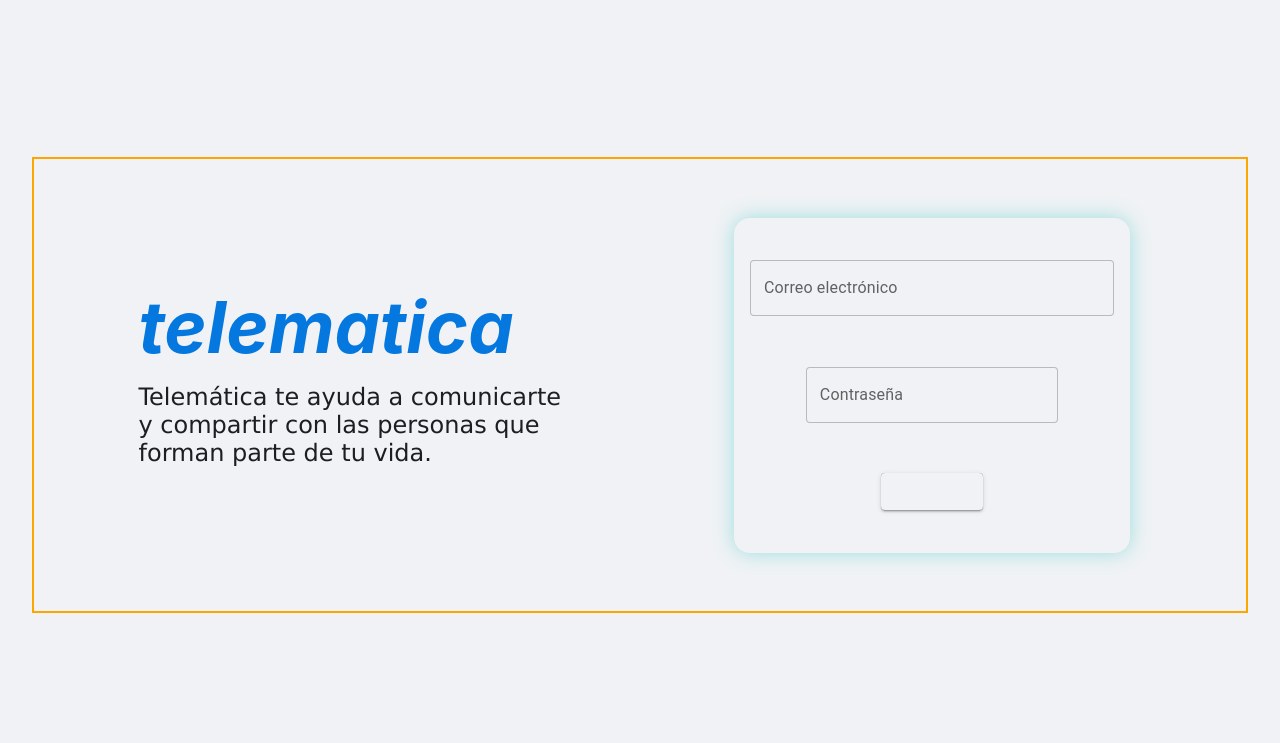
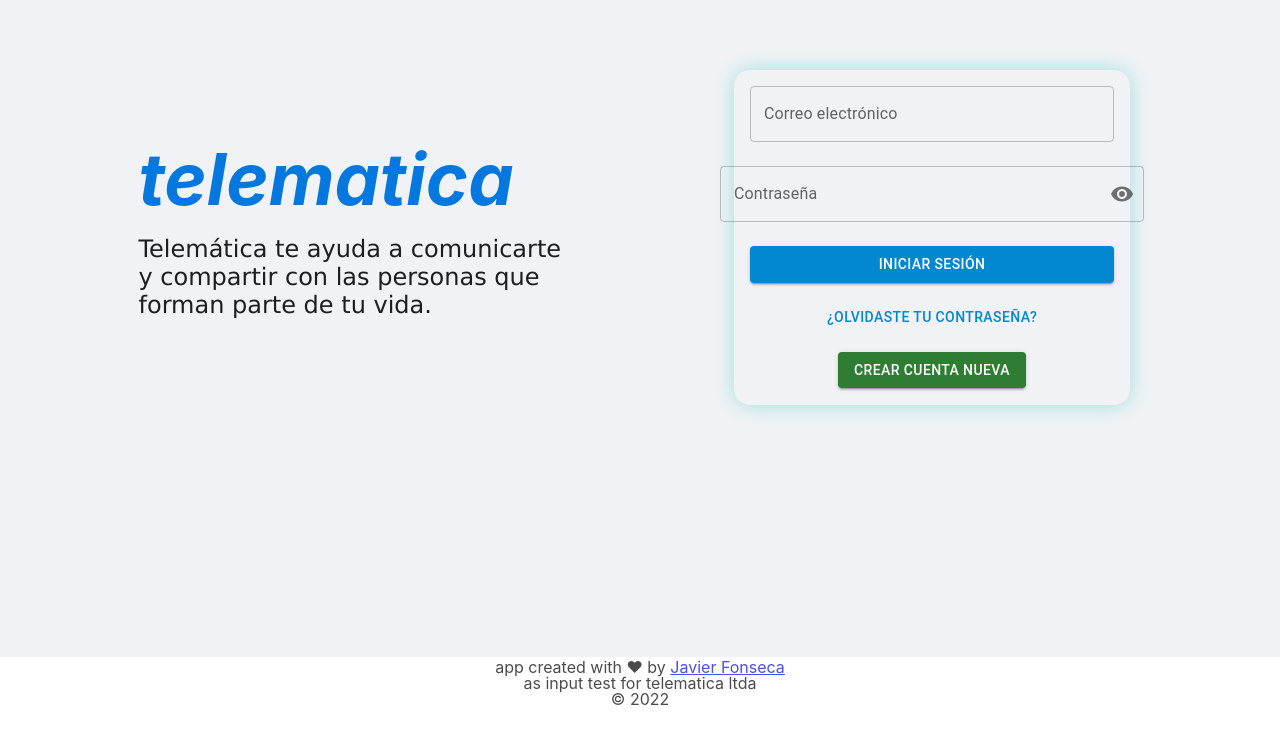
Before and after one commit to javierfonsi/social-network-telematica, a React (Create React App) app: page / in a window 1280 px wide. Shown: the part 143-886 px from the top of the page. After the commit the page ends 852 px from the top, so only its background shows below. Built offline with nearby package versions, Linux system fonts and the light colour scheme.

Commit message:
login views

```diff
--- a/src/App.js
+++ b/src/App.js
@@ -15,6 +15,7 @@ function App() {
         <Route element={<ProtectedRoutes/>}>
           <Route element={<HeaderLayout/>}>
             <Route path="/home" element={<Home/>}/>
+
           </Route>
         </Route>
       </Routes>
--- a/src/components/common/navbar/NavBar.jsx
+++ b/src/components/common/navbar/NavBar.jsx
@@ -1,9 +1,16 @@
 import React from 'react'
+import { Button} from '@mui/material';
 import './Navbar.css'
 
 const NavBar = () => {
   return (
     <div className='container-navbar'>
+      <div className="opt-req">
+        <Button variant="contained" color="secondary" type='on'>Mensajes</Button>
+        <Button variant="contained" color="info" type='submit'>Anuncios</Button>
+        <Button variant="contained" color="info" type='submit'>Ventas</Button>
+      </div>
+      <Button variant="contained" color="success" type='submit'>Mi perfil</Button>
     </div>
   )
 }
--- a/src/components/common/navbar/Navbar.css
+++ b/src/components/common/navbar/Navbar.css
@@ -1,6 +1,18 @@
 .container-navbar{
+    display: flex;
+    justify-content: space-between;
+    align-items: center;
     background-color: lightblue;
     width: 100%;
-    height: 50px;
-    border: solid 2px red;
+    height: 56px;
+    /*border: solid 2px red;*/
 }
+
+.opt-req{
+    width: 28%;
+    /*border: solid 2px red;*/
+    display: flex;
+    align-items: center;
+    height: 30px;
+    justify-content: space-evenly;
+}
--- /dev/null
+++ b/src/components/layaout/footerLayout/Footer.css
@@ -0,0 +1,13 @@
+.footer-main{
+    display: flex;
+    flex-direction: column;
+    align-items: center;
+    width: 100%;
+    opacity: 0.7;
+}
+
+p{
+    padding: 0%;
+    margin: 0%;
+    height: 16px;
+}
--- /dev/null
+++ b/src/components/layaout/footerLayout/Footer.jsx
@@ -0,0 +1,14 @@
+import React from 'react'
+import './Footer.css'
+
+const Footer = () => {
+  return (
+    <div className='footer-main'>
+        <p>app created with &hearts; by <a href={'https://portafolio-javierfonseca.netlify.app/'}>Javier Fonseca</a></p>
+        <p>as input test for telematica ltda </p>
+        <p>&copy; 2022</p>
+    </div>
+  )
+}
+
+export default Footer
--- a/src/components/pages/Home/Home.jsx
+++ b/src/components/pages/Home/Home.jsx
@@ -20,13 +20,12 @@ const Home = () => {
 
   return (
     <div>
-        <h1 className='title-home'>Home</h1>
+        <h2 className='title-home'>Home</h2>
         {
             menus.map(menu => (
                 <Card menu={menu} key={menu.id}/>
             ))
         }
-        <h2>Esto es el home</h2>
     </div>
   )
 }
--- a/src/components/pages/Login/Login.jsx
+++ b/src/components/pages/Login/Login.jsx
@@ -6,7 +6,9 @@ import axios from 'axios'
 import "./login.css"
 import { Button, FormControl, IconButton, InputAdornment, InputLabel, OutlinedInput, TextField } from '@mui/material';
 import { Visibility, VisibilityOff } from '@mui/icons-material';
+import Footer from '../../layaout/footerLayout/Footer';
 //import imagen from './tele.jpg'
+//import Footer from ".../layaout/";
 
 const Login = () => {
 
@@ -44,7 +46,8 @@ const Login = () => {
 
     }
 
-    const { handleSubmit, values, setFieldValue, errors } = useFormik({
+    //const { handleSubmit, values, setFieldValue, errors } = useFormik({
+    const { handleSubmit, values, setFieldValue } = useFormik({
       initialValues: getInitialValues(),
       validateOnChange: false,
       validateOnBlur: false,
@@ -54,15 +57,15 @@ const Login = () => {
     })
 
   return (
-    <header className='main'>
+    <div className='layaut'>
+      <section className='main'>
         <div className='main-card'>
           <div className='title'>
+            {/*<img className='logo' src={imagen} alt="" />*/}
+            {/*<h3>Iniciar sesión </h3>*/}
             <h1>telematica</h1>
-          {/*<img className='logo' src={imagen} alt="" />*/}
             <h2 className='slogan'>Telemática te ayuda a comunicarte y compartir con las personas que forman parte de tu vida.</h2>
-          {/*<h3>Iniciar sesión </h3>*/}
           </div>
-
           <form className='container-form' onSubmit={handleSubmit}>
 
           <TextField className='email-field'
@@ -75,7 +78,7 @@ const Login = () => {
               }}
             />
 
-        <FormControl sx={{ m: 1, width: '25ch' }} variant="outlined">
+          <FormControl sx={{ m: 1, width: '42ch' }} variant="outlined">
             <InputLabel htmlFor="outlined-adornment-password">Contraseña</InputLabel>
             <OutlinedInput
               id="outlined-adornment-password"
@@ -95,15 +98,17 @@ const Login = () => {
                   </IconButton>
                 </InputAdornment>
               }
-            label="ingrese su contraseña"
+              label="Contraseña"
             />
           </FormControl>
-
-          <Button variant="contained" color="success" type='submit'>Ingresar</Button>
-
+            <Button className='email-field' variant="contained" color="info" type='submit'>Iniciar sesión</Button>
+            <Button variant="text" color="info" >¿Olvidaste tu contraseña?</Button>
+            <Button variant="contained" color="success" type='submit'>Crear cuenta nueva</Button>
           </form>
         </div>
-    </header>
+      </section>
+      <Footer/>
+    </div>
   )
 }
 
--- a/src/components/pages/Login/login.css
+++ b/src/components/pages/Login/login.css
@@ -1,18 +1,23 @@
+.layaut{
+    margin: 0;
+    padding: 0;
+    /*background-color: #F0F2F5;*/
+}
+
 .main{
     display: flex;
     flex-direction: column;
-    margin: 300px auto;
-    width: 95%;
-    height: 456px;
     align-items: center;
     justify-content: center;
-    border: solid orange 2px;
+    height: 800px;
+    background-color: #F0F2F5;
 }
 
 .main-card{
     display: flex;
     width: 1003px;
-    height: 456px;
+    height: 536px;
+    padding: 72px 0px 112px;
     /*border: solid 4px #0478DF;*/
     justify-content:space-around;
     align-items: center;
@@ -68,7 +73,9 @@ h1{
 }
 
 .email-field{
-    width: 364px
+    width: 364px;
+    height: 52;
+    padding: 14px 16px;
 }
 
 .container-login{
--- a/src/index.css
+++ b/src/index.css
@@ -1,23 +1,18 @@
-*{
-  box-sizing: border-box;
-  margin: 0;
-  padding: 0;
-  background-color: #F0F2F5;
-  /*height: 730px;*/
-}
 
 body {
   margin: 0;
+  padding: 0;
   font-family: -apple-system, BlinkMacSystemFont, 'Segoe UI', 'Roboto', 'Oxygen',
     'Ubuntu', 'Cantarell', 'Fira Sans', 'Droid Sans', 'Helvetica Neue',
     sans-serif;
-  -webkit-font-smoothing: antialiased;
-  -moz-osx-font-smoothing: grayscale;
-  /*border: solid 2px red;*/
-  height: 902px;
+    -webkit-font-smoothing: antialiased;
+    -moz-osx-font-smoothing: grayscale;
+    /*border: solid 2px red;*/
+    height: 500px;
+    box-sizing: border-box;
 }
 
-code {
+/*code {
   font-family: source-code-pro, Menlo, Monaco, Consolas, 'Courier New',
     monospace;
-}
+}*/
```
Lines whose indentation alone changed are shown as unchanged.
